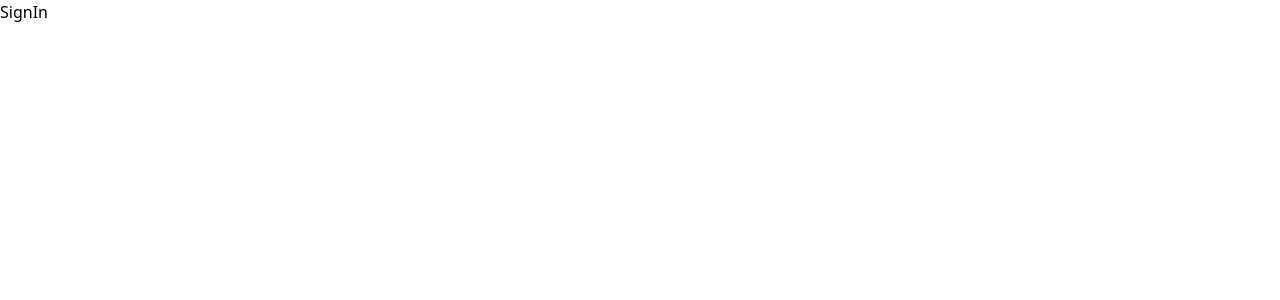
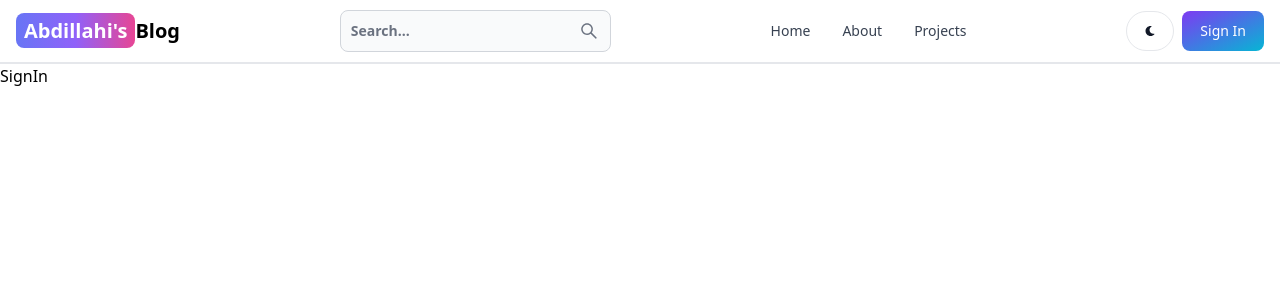
Before and after one commit to Hajiabdi213/mern-blog, a React (Vite) app in the folder client/: page /sign-in in a window 1280 px wide. Shown: the top 300 px of the page. Built offline with nearby package versions, Linux system fonts and the light colour scheme.

Commit message:
created the header section

```diff
--- a/client/package.json
+++ b/client/package.json
@@ -10,8 +10,10 @@
     "preview": "vite preview"
   },
   "dependencies": {
+    "flowbite-react": "^0.10.1",
     "react": "^18.3.1",
     "react-dom": "^18.3.1",
+    "react-icons": "^5.3.0",
     "react-router-dom": "^6.26.1"
   },
   "devDependencies": {
--- a/client/src/App.jsx
+++ b/client/src/App.jsx
@@ -5,10 +5,13 @@
 import SignIn from "./pages/SignIn";
 import SignUp from "./pages/SignUp";
 import Projects from "./pages/Projects";
+import Header from "./components/Header";
 
 const App = () => {
   return (
     <BrowserRouter>
+      <Header />
+
       <Routes>
         <Route path="/" element={<Home />} />
         <Route path="/about" element={<About />} />
--- /dev/null
+++ b/client/src/components/Header.jsx
@@ -0,0 +1,54 @@
+import { Button, Navbar, TextInput } from "flowbite-react";
+import { Link, useLocation } from "react-router-dom";
+import { AiOutlineSearch } from "react-icons/ai";
+import { FaMoon } from "react-icons/fa";
+
+const Header = () => {
+  const path = useLocation().pathname;
+
+  return (
+    <Navbar className="border-b-2 text-sm sm:text-xl font-semibold dark:text-white">
+      <Link to="/" className="self-center whitespace-nowrap">
+        <span className="px-2 py-1 bg-gradient-to-r from-indigo-500 via-purple-500 to-pink-500 rounded-lg text-white">
+          Abdillahi's
+        </span>
+        Blog
+      </Link>
+      <form>
+        <TextInput
+          type="text"
+          placeholder="Search..."
+          rightIcon={AiOutlineSearch}
+          className="hidden lg:inline"
+        />
+      </form>
+      <Button className="w-12 h-10 lg:hidden" color="gray" pill>
+        <AiOutlineSearch />
+      </Button>
+      <div className="flex gap-2 md:order-2">
+        <Button className="w-12 h-10 hidden sm:inline" color="gray" pill>
+          <FaMoon />
+        </Button>
+        <Link to="/sign-in">
+          <Button className="" gradientDuoTone="purpleToBlue">
+            Sign In
+          </Button>
+        </Link>
+        <Navbar.Toggle />
+      </div>
+      <Navbar.Collapse>
+        <Navbar.Link active={path === "/"} as={"div"}>
+          <Link to="/">Home</Link>
+        </Navbar.Link>
+        <Navbar.Link active={path === "/about"} as={"div"}>
+          <Link to="/about">About</Link>
+        </Navbar.Link>
+        <Navbar.Link active={path === "/projects"} as={"div"}>
+          <Link to="/projects">Projects</Link>
+        </Navbar.Link>
+      </Navbar.Collapse>
+    </Navbar>
+  );
+};
+
+export default Header;
--- a/client/tailwind.config.js
+++ b/client/tailwind.config.js
@@ -1,8 +1,11 @@
 /** @type {import('tailwindcss').Config} */
+
+// const flowbite = require("flowbite-react/tailwind");
+import flowbite from "flowbite-react/tailwind";
 export default {
-  content: ["./index.html", "./src/**/*.{js,ts,jsx,tsx}"],
+  content: ["./index.html", "./src/**/*.{js,ts,jsx,tsx}", flowbite.content()],
   theme: {
     extend: {},
   },
-  plugins: [],
+  plugins: [flowbite.plugin()],
 };
```
Also changed, not shown: 1 other file (tests, documents, lock files or other folders).
